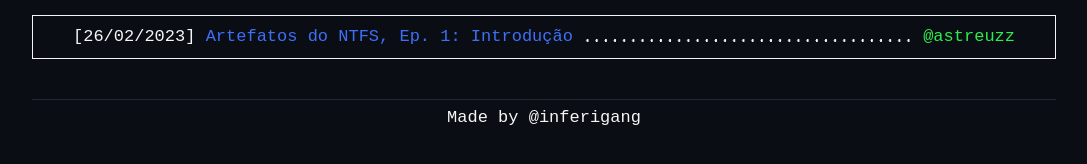
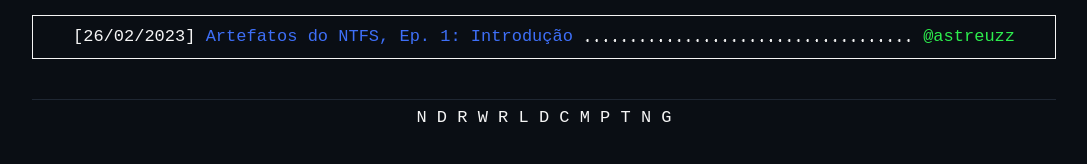
Before and after one commit to inferigang/inferigang.github.io, a Jekyll site: the page built from index.md, in a window 1280 px wide. Shown: the part 454-618 px from the top of the page, without its empty margins (96-1183 px from the left). Built offline with Jekyll 4.4.1, drawn with Linux system fonts in a browser that asks for light colours.

Commit message:
Change footer text

```diff
--- a/_config.yml
+++ b/_config.yml
@@ -11,4 +11,4 @@ hdr_pages:
 
 permalink: /paper/:title
 
-footer: "Made by @inferigang"
+footer: "N D R W R L D C M P T N G"
```
